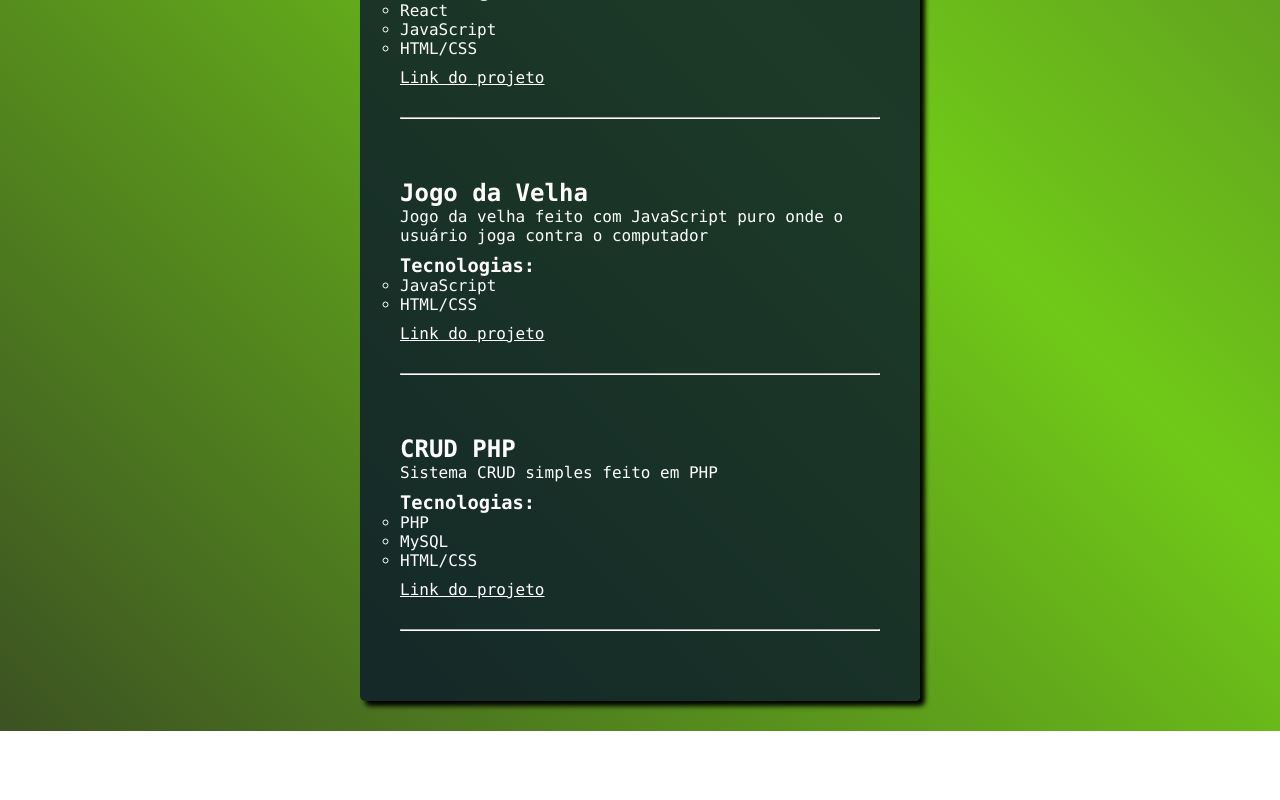
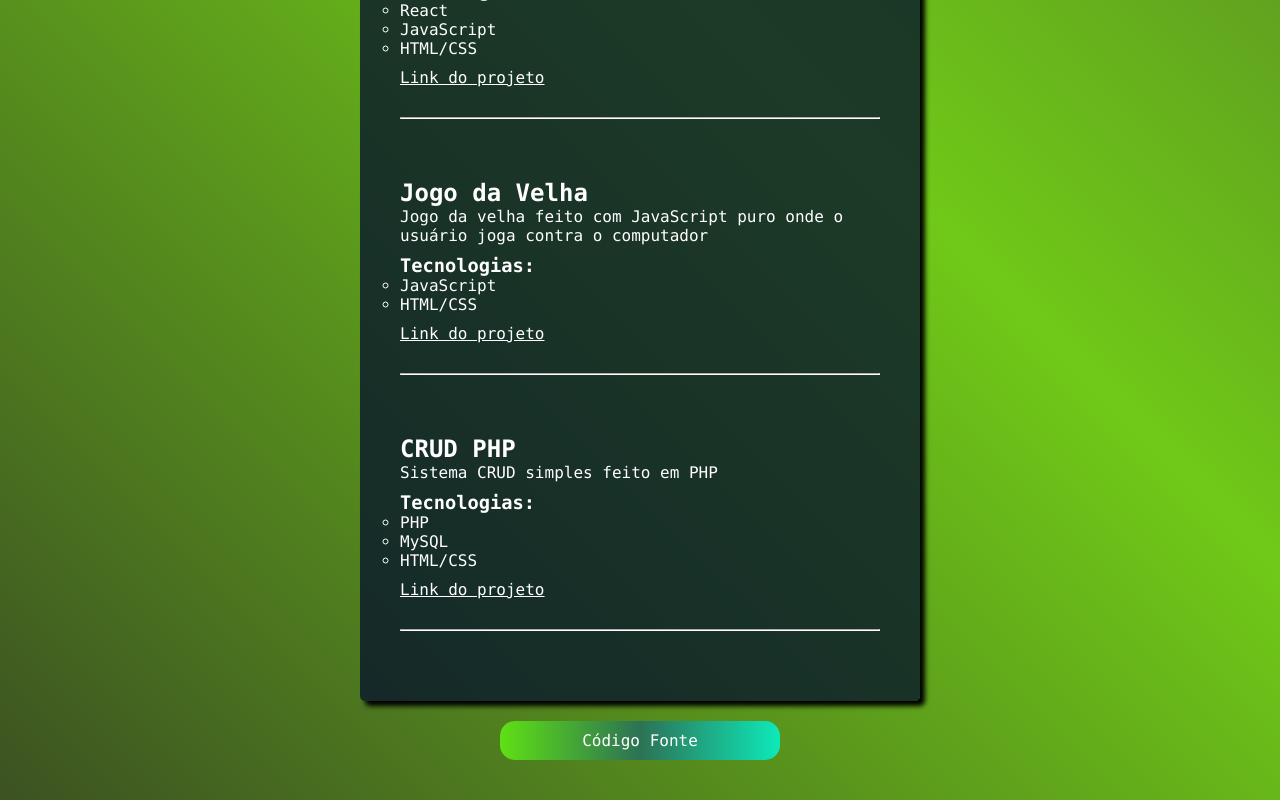
Before and after one commit to yago-amaral/yago-amaral.github.io, a React (Vite) app: page / in a window 1280 px wide. Shown: the part 940-1740 px from the top of the page. Before the commit the page ends 1671 px from the top, so only its background shows below. Built offline with nearby package versions, Linux system fonts and the light colour scheme.

Commit message:
added SourceLink component

```diff
--- a/src/App.jsx
+++ b/src/App.jsx
@@ -1,6 +1,7 @@
 import Main from './components/Main';
 import ProjectList from './components/ProjectList';
 import Project from  "./components/Project";
+import SourceLink from './components/SourceLink';
 import './App.css';
 
 function App() {
@@ -32,6 +33,8 @@ function App() {
                     link="https://github.com/yago-amaral/crud-php"
                 />
             </ProjectList>
+
+            <SourceLink/>
         </div>
     );
 }
--- /dev/null
+++ b/src/components/SourceLink.jsx
@@ -0,0 +1,13 @@
+import "./css/SourceLink.css";
+
+function SourceLink() {
+    return (
+        <div className="source-container">
+            <a href="https://github.com/yago-amaral/yago-amaral.github.io">
+                Código Fonte
+            </a>
+        </div>
+    );
+}
+
+export default SourceLink;
--- /dev/null
+++ b/src/components/css/SourceLink.css
@@ -0,0 +1,20 @@
+.source-container {
+    background-image: linear-gradient(to right, rgb(95, 224, 20), rgb(44, 114, 85), rgb(14, 233, 185));
+    text-align: center;
+    width: 50%;
+    margin: 20px auto;
+    border-radius: 15px;
+}
+
+.source-container a {
+    display: inline-block;
+    color: white;
+    text-decoration: none;
+    padding: 10px;
+    width: 100%;
+    border: inherit;
+}
+
+.source-container a:hover {
+    text-decoration: underline;
+}
```
